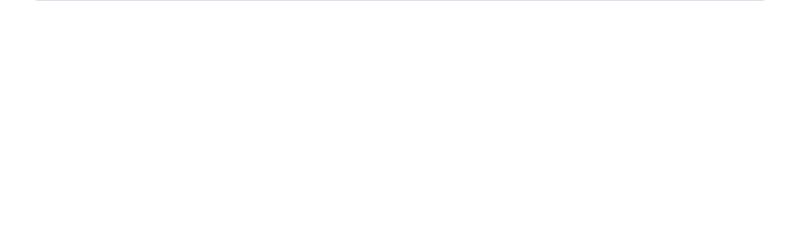
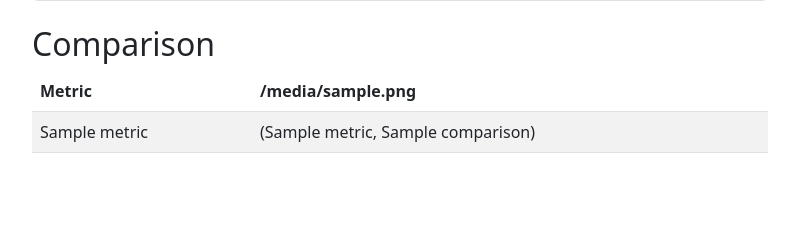
Before and after one commit to Ontos-2021/truepeak, a Flask app: template templates/index.html in a window 1280 px wide. Shown: the part 423-655 px from the top of the page, without its empty margins (240-1039 px from the left). Run offline with Flask 3, Linux system fonts and the light colour scheme; the template is opened without the code that fills it: most values are stand-ins (such as "Sample title", 1, 10 or a date in 2020).

Commit message:
Creando grafico para mostrar la comparacion

```diff
--- a/app.py
+++ b/app.py
@@ -35,10 +35,15 @@ def index():
                     "spectrogram_img": spectrogram_img
                 })
 
+        if len(results) > 1:
+            comparison = compare_files(results)
+        else:
+            comparison = None
+
         if 'download' in request.form:
             return download_results(results)
 
-        return render_template('index.html', results=results)
+        return render_template('index.html', results=results, comparison=comparison)
     return render_template('index.html', results=None)
 
 
@@ -114,6 +119,15 @@ def analyze_audio(file_path):
            }, waveform_img, spectrogram_img
 
 
+def compare_files(results):
+    metrics = ["true_peak_dbfs", "rms_db", "loudness_integrated", "max_momentary_loudness", "max_short_term_loudness"]
+    comparison = {}
+    for metric in metrics:
+        values = [result["analysis"][metric] for result in results]
+        comparison[metric] = values
+    return comparison
+
+
 def download_results(results):
     data = []
     for result in results:
--- a/templates/index.html
+++ b/templates/index.html
@@ -37,6 +37,29 @@
                     </li>
                 {% endfor %}
                 </ul>
+                {% if comparison %}
+                <h2 class="mt-4">Comparison</h2>
+                <table class="table table-striped">
+                    <thead>
+                        <tr>
+                            <th>Metric</th>
+                            {% for result in results %}
+                            <th>{{ result.filename }}</th>
+                            {% endfor %}
+                        </tr>
+                    </thead>
+                    <tbody>
+                        {% for metric, values in comparison.items() %}
+                        <tr>
+                            <td>{{ metric.replace('_', ' ').capitalize() }}</td>
+                            {% for value in values %}
+                            <td>{{ value }}</td>
+                            {% endfor %}
+                        </tr>
+                        {% endfor %}
+                    </tbody>
+                </table>
+                {% endif %}
                 {% endif %}
             </div>
         </div>
```
